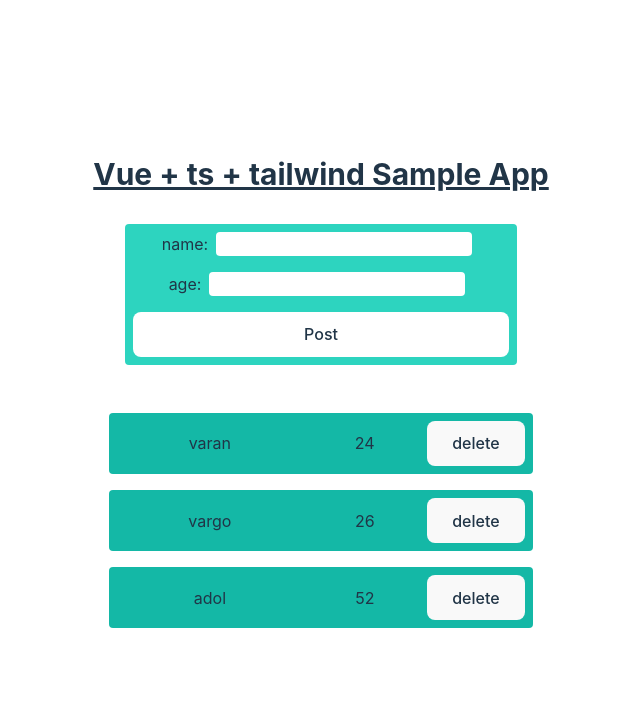
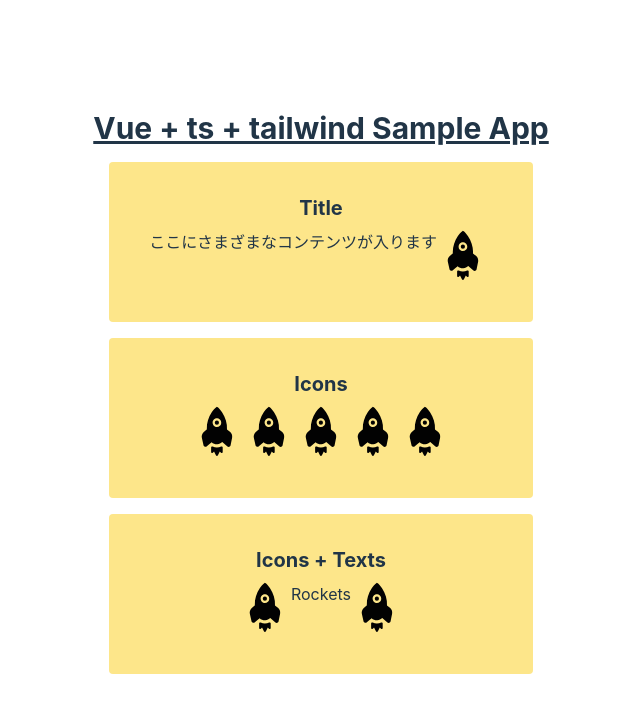
Before and after one commit to donuthole8/vue-ts-sample, a Vue app: page / in a window 1280 px wide. Shown: the top 712 px of the page, without its empty margins (319-959 px from the left). Built offline with nearby package versions, Linux system fonts and the light colour scheme.

Commit message:
feat:RocketsIcons App

```diff
--- a/src/App.vue
+++ b/src/App.vue
@@ -1,10 +1,17 @@
 <script setup lang="ts">
-import Persons from './componentsPersons/Persons.vue'
+// Persons App
+// import Persons from './componentsPersons/Persons.vue'
+// RocketIcon App
+import CardList from './componentsRocketIcon/CardList.vue'
 </script>
 
 <template>
   <h1 class="text-3xl font-bold underline text-purple">
     Vue + ts + tailwind Sample App
   </h1>
-  <Persons />
+  <!-- Persons App -->
+  <!-- <Persons /> -->
+
+  <!-- RocketIcon App -->
+  <CardList />
 </template>
--- /dev/null
+++ b/src/componentsRocketIcon/Card.vue
@@ -0,0 +1,13 @@
+<script setup lang="ts">
+defineProps<{
+  title: string,
+}>()
+</script>
+
+<template>
+  <div class="bg-amber-200 rounded m-4">
+    <span class="font-bold text-xl">{{ title }}</span>
+    <!-- Card内部の要素コンポーネントを表示 -->
+    <slot></slot>
+  </div>
+</template>
--- /dev/null
+++ b/src/componentsRocketIcon/CardList.vue
@@ -0,0 +1,37 @@
+<script setup lang="ts">
+import Card from './Card.vue';
+import RocketIcon from './RocketIcon.vue';
+</script>
+
+<template>
+  <div>
+    <Card title="Title" class="card">
+      <div class="flex m-2">
+        ここにさまざまなコンテンツが入ります
+        <RocketIcon />
+      </div>
+    </Card>
+  </div>
+
+  <div>
+    <Card title="Icons" class="card">
+      <div class="flex flex-row justify-center m-2">
+        <RocketIcon />
+        <RocketIcon />
+        <RocketIcon />
+        <RocketIcon />
+        <RocketIcon />
+      </div>
+    </Card>
+  </div>
+
+  <div>
+    <Card title="Icons + Texts" class="card">
+      <div class="flex flex-row justify-center m-2">
+        <RocketIcon />
+        <span>Rockets</span>
+        <RocketIcon />
+      </div>
+    </Card>
+  </div>
+</template>
--- /dev/null
+++ b/src/componentsRocketIcon/RocketIcon.vue
@@ -0,0 +1,33 @@
+<template>
+  <svg version="1.1" id="Layer_1" xmlns="http://www.w3.org/2000/svg" xmlns:xlink="http://www.w3.org/1999/xlink" x="0px"
+    y="0px" width="52px" height="52px" viewBox="0 0 512 512" enable-background="new 0 0 512 512" xml:space="preserve">
+    <g>
+      <g>
+        <g>
+          <path fill="#020202" d="M204.192,62.194c14.147-20.472,29.339-41.613,50.963-54.72c21.323,12.782,36.366,33.547,50.311,53.656
+				c32.847,49.754,52.929,109.515,48.878,169.578c10.615,8.898,21.537,17.441,31.994,26.521
+				c15.011,13.797,22.02,35.319,18.406,55.327c-5.036,25.275-9.876,50.607-15.206,75.813c-2.963,12.968-20.508,18.905-30.823,10.62
+				c-17.121-14.291-33.816-29.108-50.932-43.417c-12.95,12.462-30.153,20.772-48.214,21.773
+				c-20.791,1.466-41.375-7.156-56.448-21.242c-12.28,9.401-23.666,20.686-35.664,30.755c-5.799,4.66-10.621,10.784-17.484,13.966
+				c-10.64,4.565-24.342-2.248-26.747-13.685c-5.479-24.642-11.203-49.24-16.52-73.92c-4.321-20.878,3.332-43.61,19.419-57.607
+				c9.313-7.822,18.756-15.487,28.243-23.096c2.643-1.39,1.315-4.596,1.465-6.951C153.005,167.614,172.8,110.333,204.192,62.194z
+        M220.995,138.526c-12.424,15.994-10.921,40.768,3.488,55.052c15.255,16.809,44.15,17.422,60.106,1.29
+				c12.317-11.253,16.482-30.146,10.603-45.671c-5.387-14.967-19.809-26.195-35.671-27.591
+				C244.873,119.92,229.706,126.659,220.995,138.526z" />
+        </g>
+        <path fill="#020202" d="M198.263,407.819c-0.213-7.266,8.83-12.262,14.942-8.417c25.87,13.32,58.027,13.314,83.896-0.007
+			c5.937-3.645,14.736,0.733,14.955,7.803c0.087,15.432,0.105,30.88,0.024,46.317c0.119,7.533-9.832,12.337-15.681,7.626
+			c-4.452-3.926-8.467-8.341-12.75-12.461c-6.776,13.201-13.163,26.602-19.995,39.772c-3.281,6.275-13.533,6.318-16.877,0.105
+			c-6.87-13.195-13.213-26.676-20.121-39.858c-4.221,4.157-8.248,8.548-12.694,12.468c-5.824,4.734-15.756-0.162-15.675-7.647
+			C198.163,438.291,198.244,423.055,198.263,407.819z" />
+      </g>
+      <circle fill="#020202" cx="254.831" cy="164.509" r="20.812" />
+    </g>
+  </svg>
+</template>
+
+<script lang="ts">
+export default {
+  name: "RocketIcon",
+};
+</script>
```
